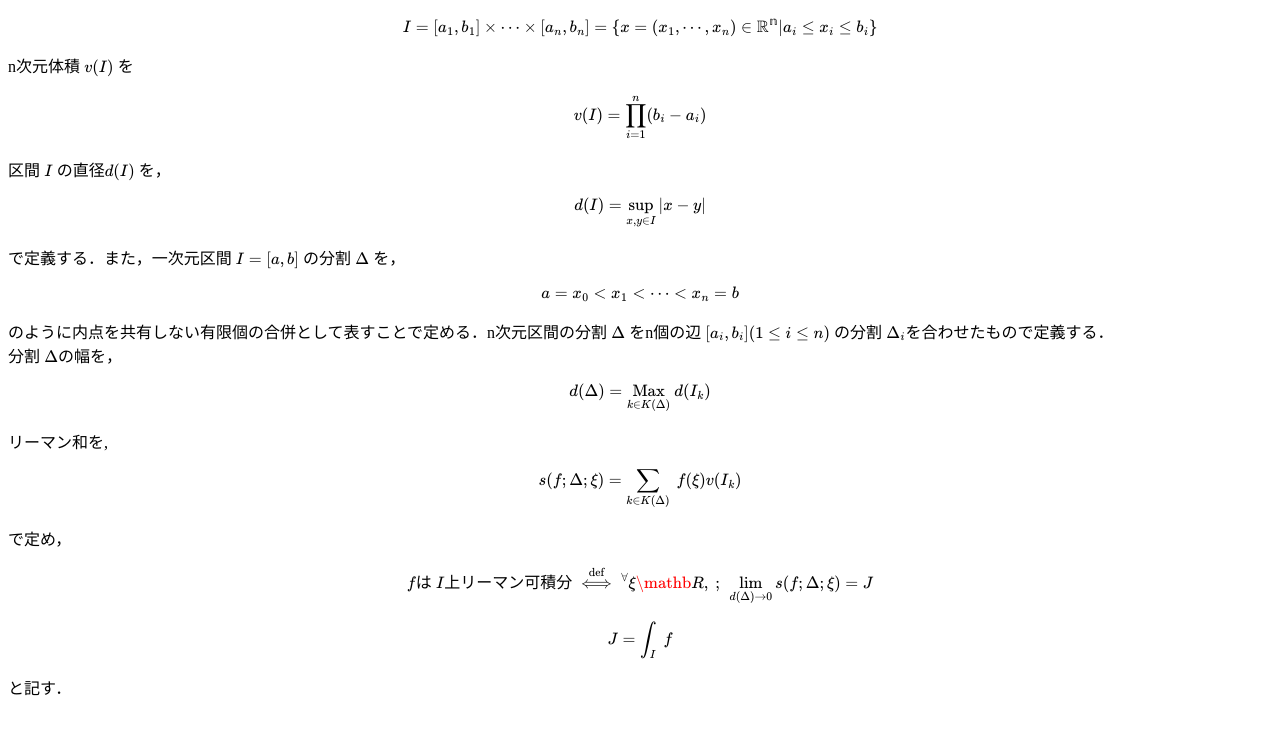
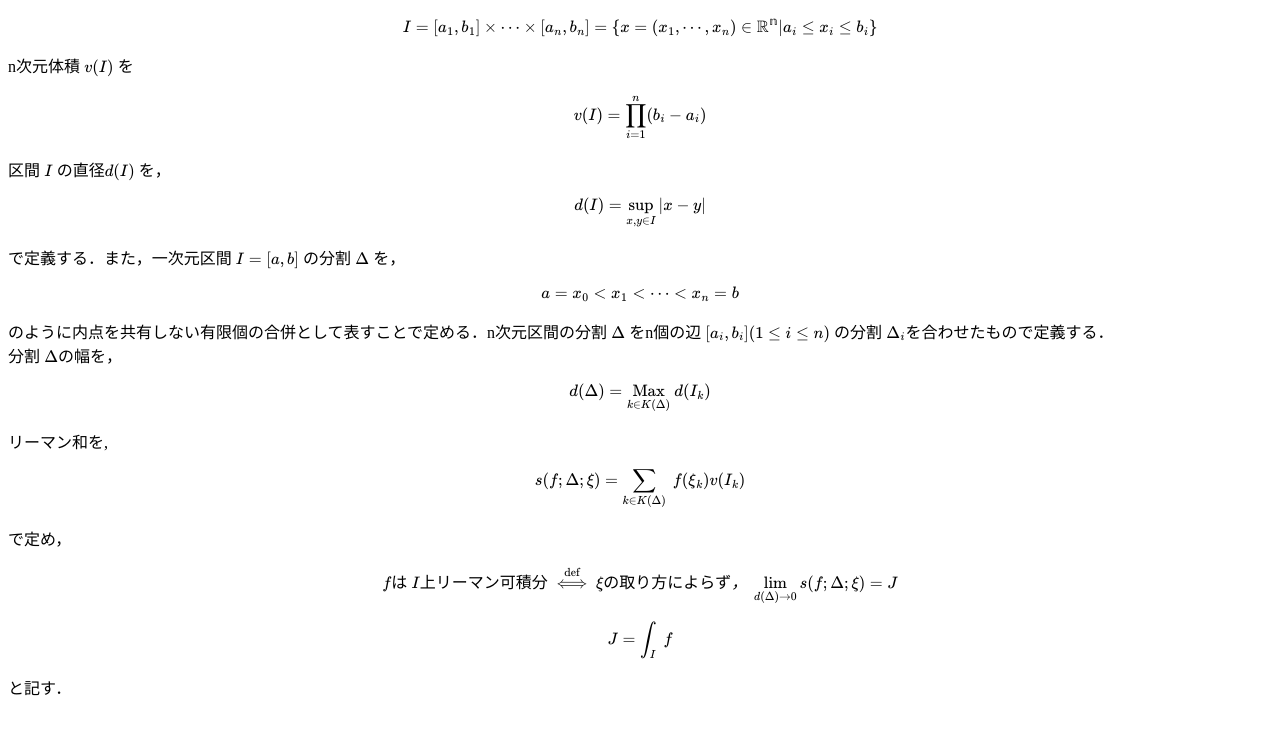
Before and after one commit to bcegk8128/bcegk, a plain HTML site: page index.html in a window 1280 px wide. Drawn offline with nearby package versions, Linux system fonts and the light colour scheme; some packages are replaced by stand-ins of ours.

Commit message:
Update index.html

```diff
--- a/index.html
+++ b/index.html
@@ -30,11 +30,11 @@
     \end{align}
     リーマン和を,
     \begin{align}
-     s(f;\Delta;\xi)=\sum_{k\in K(\Delta)}\ f(\xi)v(I_k)
+     s(f;\Delta;\xi)=\sum_{k\in K(\Delta)}\ f(\xi_k)v(I_k)
     \end{align}
     で定め，
     \begin{align}
-    fは\ I上リーマン可積分\ \overset{\text{def}}{\Longleftrightarrow}\  ^\forall \xi\mathb{R},\  ;\ \lim_{d(\Delta)\rightarrow 0}s(f;\Delta;\xi)=J \\
+    fは\ I上リーマン可積分\ \overset{\text{def}}{\Longleftrightarrow}\  \xiの取り方によらず，\ \lim_{d(\Delta)\rightarrow 0}s(f;\Delta;\xi)=J \\
    \end{align}
    \begin{align}
    J =\int_I\ f
```
